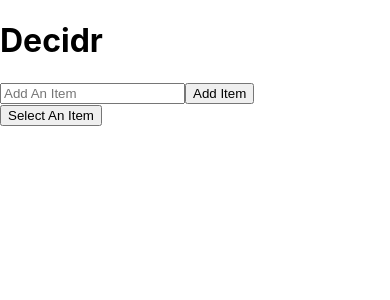
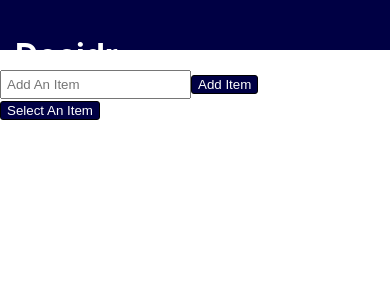
Before and after one commit to Tesfa-Worku/Decidr, a React (Create React App) app in the folder decidr/: page / in a window 390 px wide. Shown: the top 300 px of the page. Built offline with nearby package versions, Linux system fonts and the light colour scheme.

Commit message:
feat(style): add responsive style #9

```diff
--- a/decidr/src/App.css
+++ b/decidr/src/App.css
@@ -1,38 +1,84 @@
-.App {
-  text-align: center;
+* {
+  box-sizing: border-box;
 }
 
-.App-logo {
-  height: 40vmin;
-  pointer-events: none;
+.App {
+  display: flex;
+  flex-direction: column;
+  text-align: center;
+  max-height: 100vh;
 }
 
-@media (prefers-reduced-motion: no-preference) {
-  .App-logo {
-    animation: App-logo-spin infinite 20s linear;
-  }
+header {
+  background-color: #004;
+  color: #fff;
+  height: 50px;
+  padding: 15px;
+  margin-bottom: 20px;
 }
 
-.App-header {
-  background-color: #282c34;
-  min-height: 100vh;
+main {
+  overflow: auto;
+}
+
+#add-item {
+  padding: 5px;
+}
+
+#add-item input,
+#add-item button {
+  height: 1.5em;
+}
+
+#add-item input {
+  margin-right: 5px;
+}
+
+#display-list {
   display: flex;
   flex-direction: column;
   align-items: center;
-  justify-content: center;
-  font-size: calc(10px + 2vmin);
-  color: white;
 }
 
-.App-link {
-  color: #61dafb;
+#display-list li {
+  text-align: left;
+  width: auto;
 }
 
-@keyframes App-logo-spin {
-  from {
-    transform: rotate(0deg);
+#selected {
+  font-size: 2em;
+}
+
+footer {
+  padding: 5px;
+}
+
+button {
+  background-color: #004;
+  color: #fff;
+  border: solid #000 1px;
+  border-radius: 3px;
+}
+
+@media screen and (max-width: 500px) {
+
+  .App {
+    height: 100vh;
   }
-  to {
-    transform: rotate(360deg);
+
+  header {
+    flex: 0 0 auto;
+  }
+
+  #add-item {
+    flex: 0 0 auto;
+  }
+
+  main {
+    flex: 1 1 auto;
+  }
+
+  footer {
+    flex: 0 0 auto;
   }
 }
```
